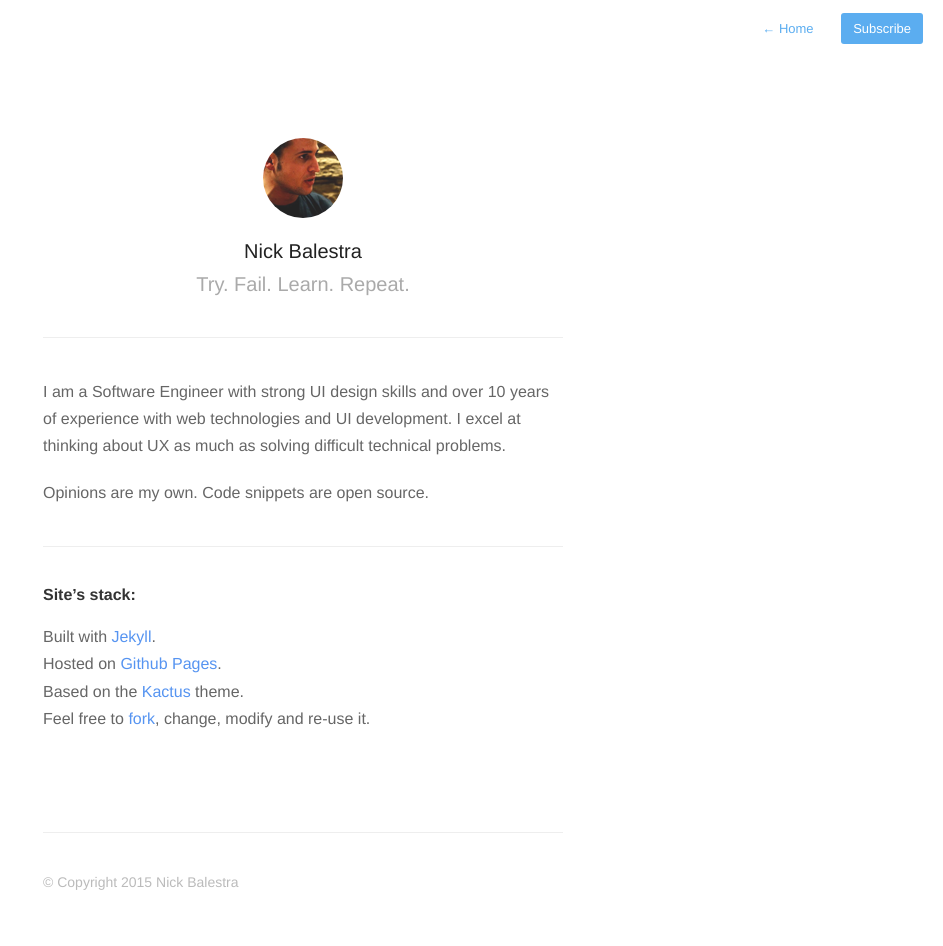
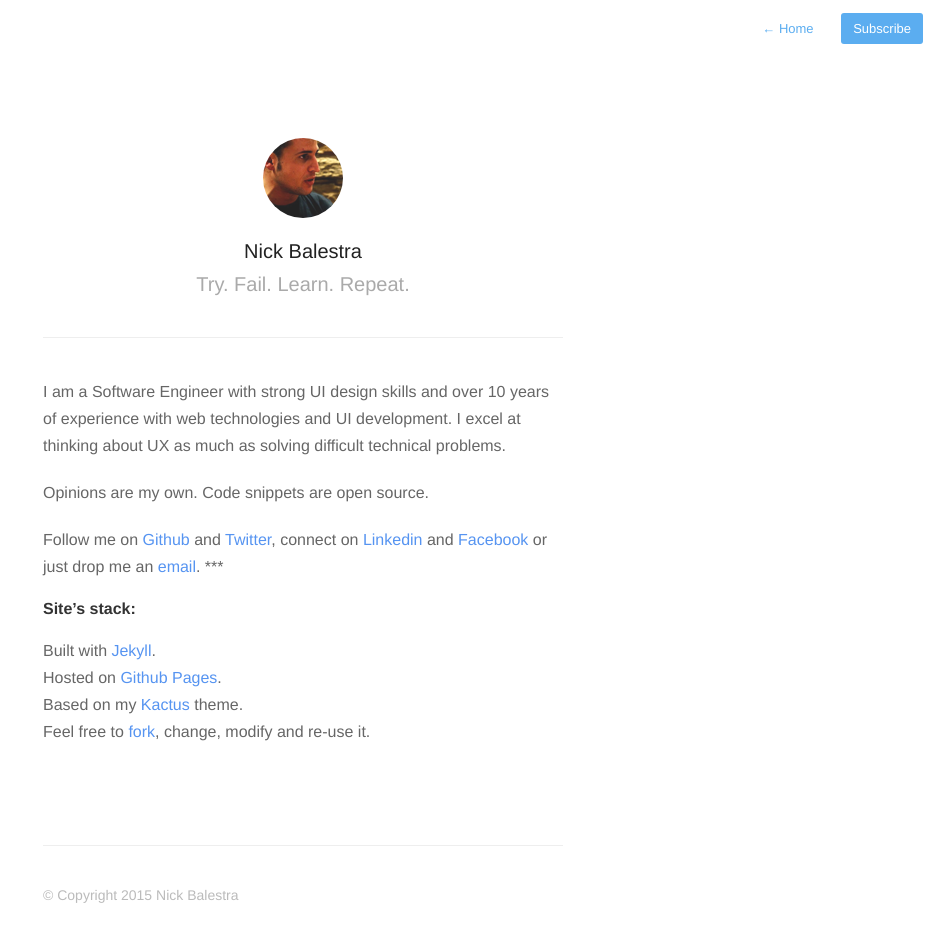
Before and after one commit to nickbalestra/nickbalestra.github.io, a Jekyll site: the page built from about.md, in a window 1280 px wide. Shown: the whole page, without its empty margins (337-1280 px from the left). Built offline with Jekyll 4.4.1, drawn with Linux system fonts in a browser that asks for light colours; nearby versions of some CDN libraries; Markdown is read by kramdown in place of the engine named in the settings.

Commit message:
added contacts on about

```diff
--- a/about.md
+++ b/about.md
@@ -7,12 +7,13 @@ I am a Software Engineer with strong UI design skills and over 10 years of exper
 
 Opinions are my own. Code snippets are open source.
 
+Follow me on [Github](https://github.com/nickbalestra) and [Twitter](https://twitter.com/nickbalestra), connect on [Linkedin](https://linkedin.com/in/nickbalestra) and [Facebook](https://facebook.com/nickbalestra) or just drop me an [email](mailto:nick@balestra.ch).
 ***
 
 #### Site's stack:
 
 Built with [Jekyll](http://jekyllrb.com/).
 <br>Hosted on [Github Pages](https://pages.github.com/).
-<br>Based on the [Kactus](https://github.com/nickbalestra/kactus) theme.
+<br>Based on my [Kactus](https://github.com/nickbalestra/kactus) theme.
 <br>Feel free to [fork](https://github.com/nickbalestra/nickbalestra.github.io), change, modify and re-use it.
 {% include footer.html %}
```
